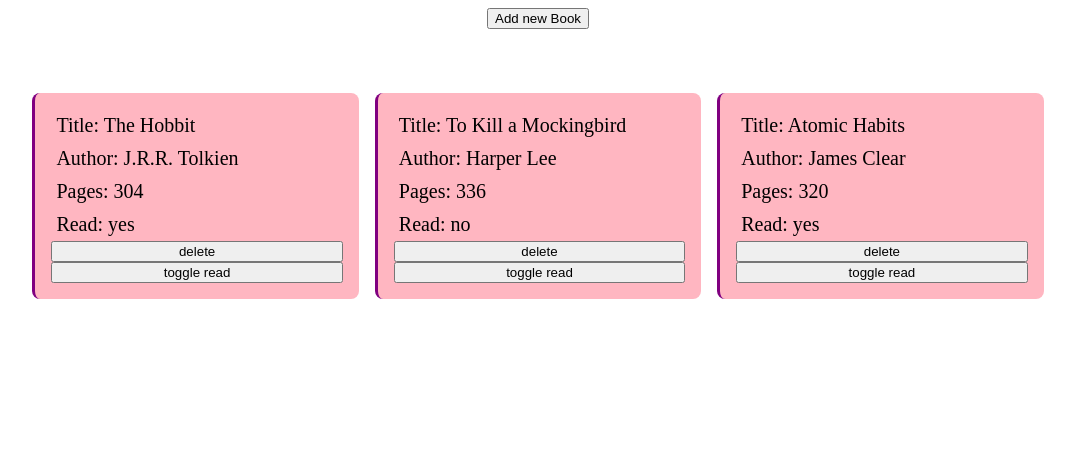
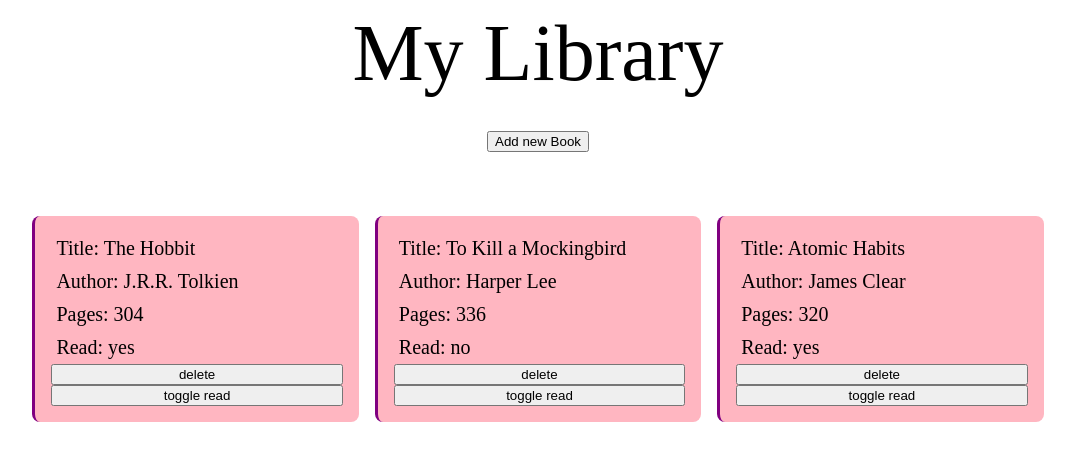
Before and after one commit to VedanshPaliwal88/odin-library, a plain HTML site: page index.html in a window 1280 px wide. Shown: the whole page, without its empty margins (102-1177 px from the left). Drawn offline with Linux system fonts and the light colour scheme.

Commit message:
added header

```diff
--- a/index.html
+++ b/index.html
@@ -9,6 +9,7 @@
 </head>
 <body>
     <div class="container">
+        <div class="title">My Library</div>
         <button type="button" id="addBook">Add new Book</button>
         <div>
             <dialog>
--- a/style.css
+++ b/style.css
@@ -3,6 +3,10 @@
     flex-direction: column;
     gap: 32px;
     align-items: center;
+}
+
+.title {
+    font-size: 5em;
 }
 
 
```
